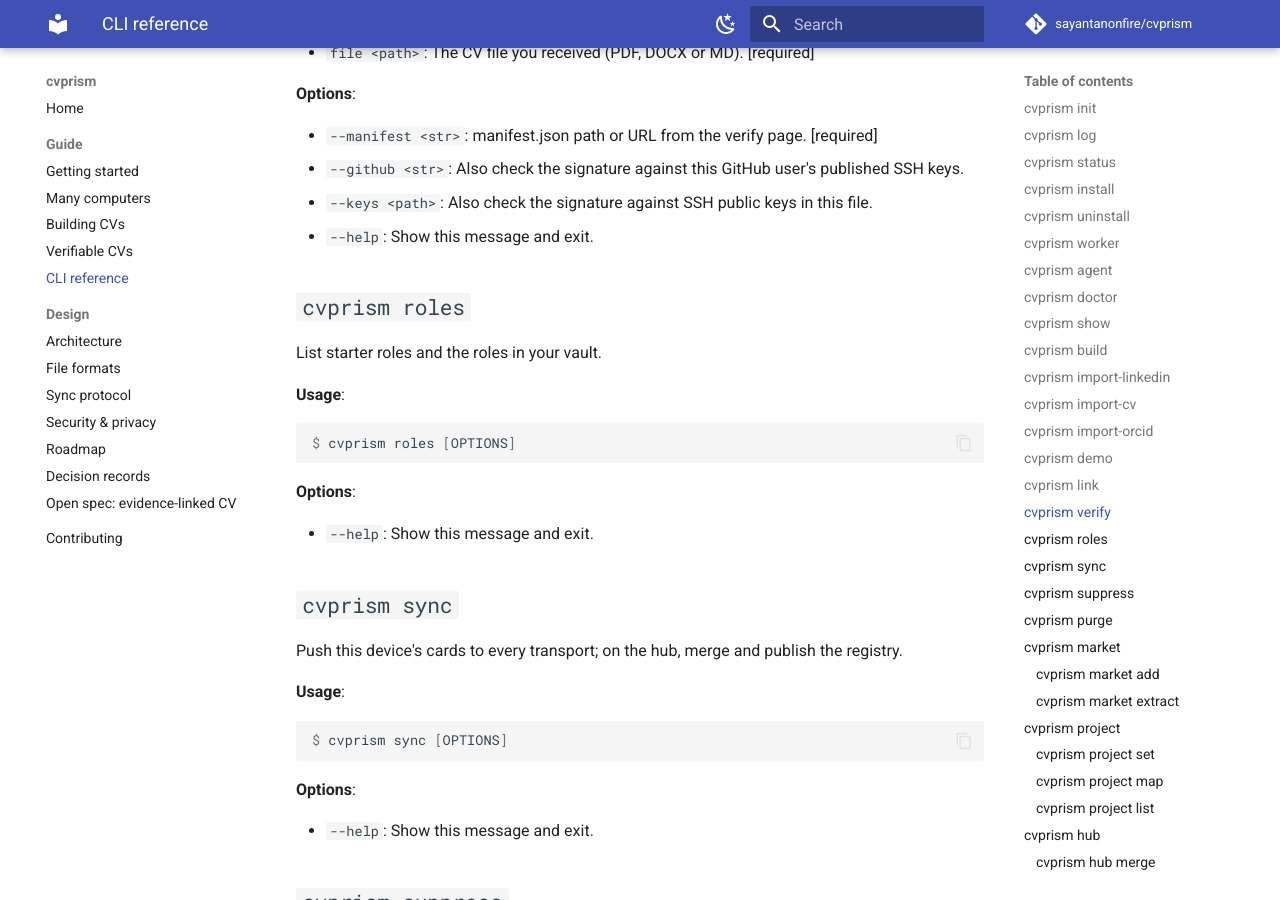
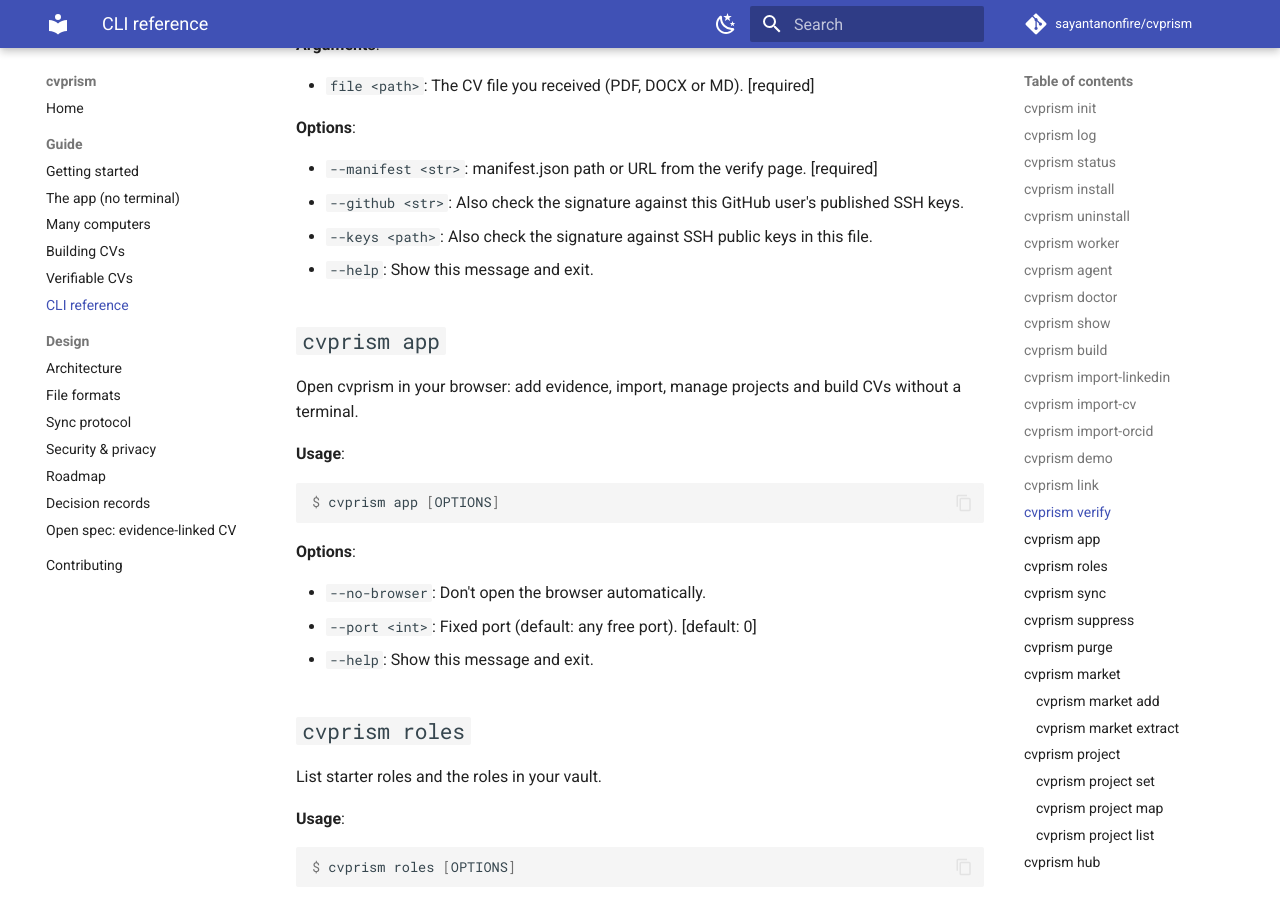
Before and after one commit to sayantanonfire/cvprism, an MkDocs documentation site: the page built from docs/guide/cli.md, in a window 1280 px wide and 900 px high, scrolled down 7738 px. Built offline with MkDocs 1.6.1 and Material for MkDocs 9.7.7, drawn with Linux system fonts in a browser that asks for light colours; comment, search, counter and statistics services are not loaded; some of the changed text lies outside the part shown.

Commit message:
feat: double-click start opens the app; docs and v1.3.0
Co-Authored-By: Claude Opus 5.5 <noreply@anthropic.com>

````diff
--- a/cvprism/__init__.py
+++ b/cvprism/__init__.py
@@ -1,3 +1,3 @@
 """cvprism: evidence-backed, role-specific CVs from everyday work."""
 
-__version__ = "1.2.0"
+__version__ = "1.3.0"
--- a/docs/guide/cli.md
+++ b/docs/guide/cli.md
@@ -31,6 +31,7 @@ $ cvprism [OPTIONS] COMMAND [ARGS]...
 * `demo`: Build sample CVs (3 roles + a job posting)...
 * `link`: Attach a public proof link to an existing...
 * `verify`: Check a CV file against its published...
+* `app`: Open cvprism in your browser: add...
 * `roles`: List starter roles and the roles in your...
 * `sync`: Push this device&#x27;s cards to every...
 * `suppress`: Hide a card from merge and compile without...
@@ -329,6 +330,22 @@ $ cvprism verify [OPTIONS] {file}
 * `--keys <path>`: Also check the signature against SSH public keys in this file.
 * `--help`: Show this message and exit.
 
+## `cvprism app`
+
+Open cvprism in your browser: add evidence, import, manage projects and build CVs without a terminal.
+
+**Usage**:
+
+```console
+$ cvprism app [OPTIONS]
+```
+
+**Options**:
+
+* `--no-browser`: Don&#x27;t open the browser automatically.
+* `--port <int>`: Fixed port (default: any free port).  [default: 0]
+* `--help`: Show this message and exit.
+
 ## `cvprism roles`
 
 List starter roles and the roles in your vault.
--- a/mkdocs.yml
+++ b/mkdocs.yml
@@ -42,6 +42,7 @@ nav:
   - Home: index.md
   - Guide:
       - Getting started: guide/getting-started.md
+      - The app (no terminal): guide/app.md
       - Many computers: guide/multi-device.md
       - Building CVs: guide/building-cvs.md
       - Verifiable CVs: guide/verifiable-cvs.md
--- a/pyproject.toml
+++ b/pyproject.toml
@@ -4,7 +4,7 @@ build-backend = "setuptools.build_meta"
 
 [project]
 name = "cvprism"
-version = "1.2.0"
+version = "1.3.0"
 description = "Turn everyday work across many computers into evidence-backed, role-specific CVs."
 readme = "README.md"
 license = "Apache-2.0"
````
Also changed, not shown: CHANGELOG.md (+7 -0 lines), README.md (+4 -1 lines), docs/adr/README.md (+1 -0 lines), docs/guide/app.md (added, +35 -0 lines), docs/guide/getting-started.md (+3 -0 lines), 2 other files.
